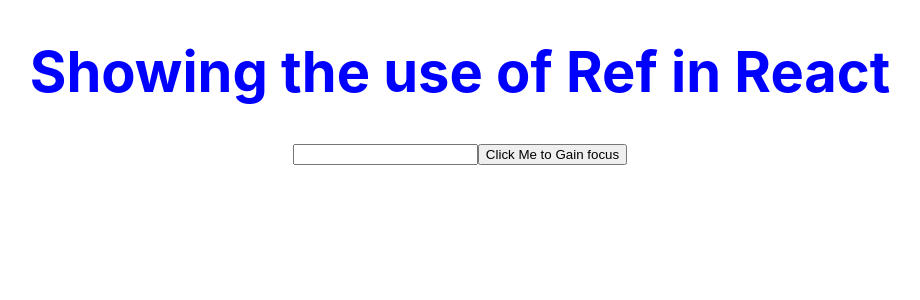
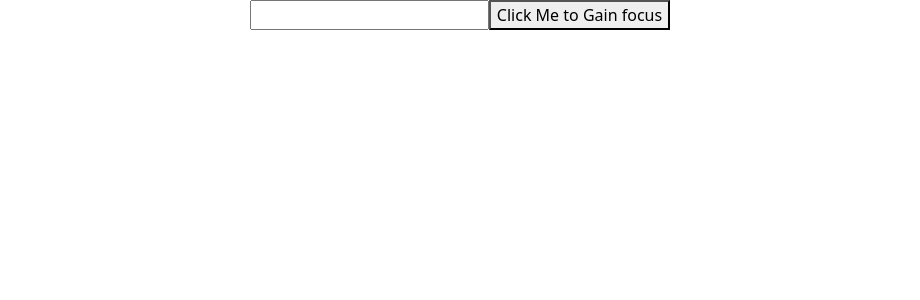
Before and after one commit to Vivek-Anil-Kalal/LearningReact, a React (Create React App) app: page / in a window 1280 px wide. Shown: the top 300 px of the page, without its empty margins (180-1100 px from the left). Built offline with nearby package versions, Linux system fonts and the light colour scheme; the HTML template or start-up script is replaced by a standard one.

Commit message:
Added react-bootstrap

```diff
--- a/package.json
+++ b/package.json
@@ -6,7 +6,9 @@
     "@testing-library/jest-dom": "^5.16.5",
     "@testing-library/react": "^13.4.0",
     "@testing-library/user-event": "^13.5.0",
+    "bootstrap": "^5.2.3",
     "react": "^18.2.0",
+    "react-bootstrap": "^2.7.0",
     "react-dom": "^18.2.0",
     "react-router-dom": "^6.6.1",
     "react-scripts": "5.0.1",
--- a/src/App.js
+++ b/src/App.js
@@ -1,34 +1,15 @@
 import './App.css';
 import React from 'react';
-
-/* Ref is used to manipulates the dom we are recommended not to directly manipulate DOM though if in case we need to we can
-edit or change it with the help of Ref */
+import 'bootstrap/dist/css/bootstrap.min.css';
+import AlertDemo from './cmp/AlertDemo';
 
 export class App extends React.Component {
-  constructor() {
-    super();
-    this.userRef=React.createRef();
-  }
-
-  sty = {
-    color: "blue",
-    fontSize: "56px"
-  }
-  // this function is to gain the focus on the text field when the button is clicked
-  editValue(){
-    // using userRef we can get focus on element
-    this.userRef.current.focus() ;
-    // using userRef we can Change the value of element
-    this.userRef.current.value = "Ayaan Shaikh" ;
-  }
 
   render() {
     return (
       <div className="App">
-        <h1 style={this.sty}>Showing the use of Ref in React</h1>
-        {/* for the Element for which we want to change in dom we can give it attribute ref to use it */}
-        <input ref={this.userRef} type="text" />
-        <button onClick={ ()=> this.editValue()}>Click Me to Gain focus</button>
+        <input type="text" />
+        <button>Click Me to Gain focus</button>
       </div>
     );
 
--- /dev/null
+++ b/src/cmp/AlertDemo.js
@@ -0,0 +1,12 @@
+import React from 'react';
+import 'bootstrap/dist/css/bootstrap.min.css';
+import Alert from "react-bootstrap/Alert";
+
+export default function AlertDemo() {
+    return <Alert variant="success" style={{ width: "42rem" }}>
+        <Alert.Heading>
+            This is a success alert which has green background
+        </Alert.Heading>
+    </Alert>
+
+}
```
Also changed, not shown: 1 other file (tests, documents, lock files or other folders).
